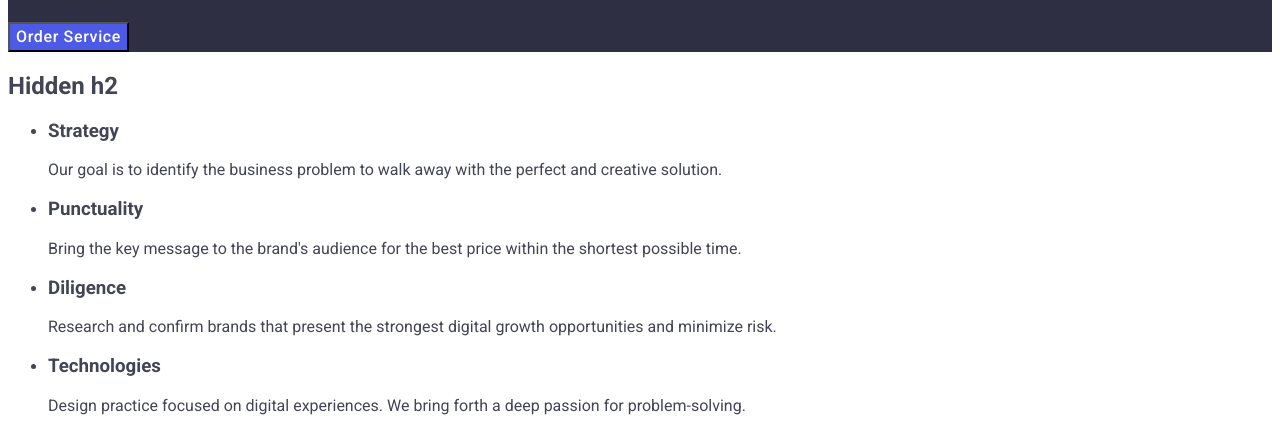
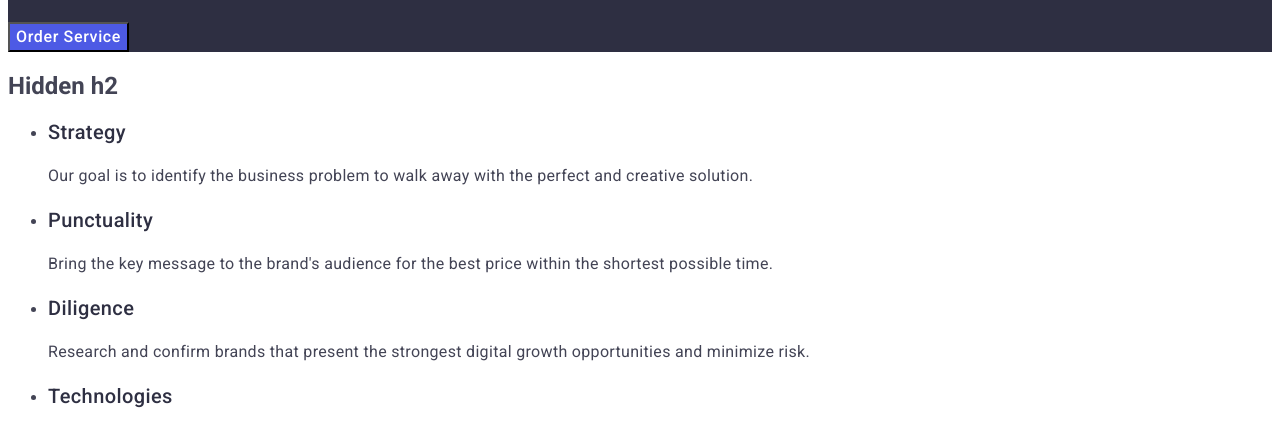
Before and after one commit to MesutGzl/goit-markup-hw-02, a plain HTML site: page index.html in a window 1280 px wide. Shown: the part 312-737 px from the top of the page. Drawn offline with Linux system fonts and the light colour scheme.

Commit message:
some issues fixed

```diff
--- a/css/styles.css
+++ b/css/styles.css
@@ -93,14 +93,14 @@ main .first-section-button:focus {
   background-color: #404bbf;
 }
 
-main .second-section.list.h3.items {
+main .second-section-h3-items{
   font-weight: 500;
   font-size: 20px;
   line-height: 1.2;
   letter-spacing: 0.02em;
   color: #2e2f42;
 }
-main .second-section.list.p.items {
+main .second-section-p-items {
   line-height: 1.5;
   letter-spacing: 0.02em;
   font-size: 16px;
--- a/index.html
+++ b/index.html
@@ -51,30 +51,30 @@
       <!-- Second Section Start  -->
       <section>
         <h2>Hidden h2</h2>
-        <ul>
+        <ul class="second-section-ul">
           <li class="second-section-list">
-            <h3 class="second-section-list-h3-items">Strategy</h3>
+            <h3 class="second-section-h3-items">Strategy</h3>
             <p class="second-section-p-items">
               Our goal is to identify the business problem to walk away with the
               perfect and creative solution.
             </p>
           </li>
           <li>
-            <h3 class="second-section-list-h3-items">Punctuality</h3>
+            <h3 class="second-section-h3-items">Punctuality</h3>
             <p class="second-section-p-items">
               Bring the key message to the brand's audience for the best price
               within the shortest possible time.
             </p>
           </li>
           <li>
-            <h3 class="second-section-list-h3-items">Diligence</h3>
+            <h3 class="second-section-h3-items">Diligence</h3>
             <p class="second-section-p-items">
               Research and confirm brands that present the strongest digital
               growth opportunities and minimize risk.
             </p>
           </li>
           <li>
-            <h3 class="second-section-list-h3-items">Technologies</h3>
+            <h3 class="second-section-h3-items">Technologies</h3>
             <p class="second-section-p-items">
               Design practice focused on digital experiences. We bring forth a
               deep passion for problem-solving.
```
